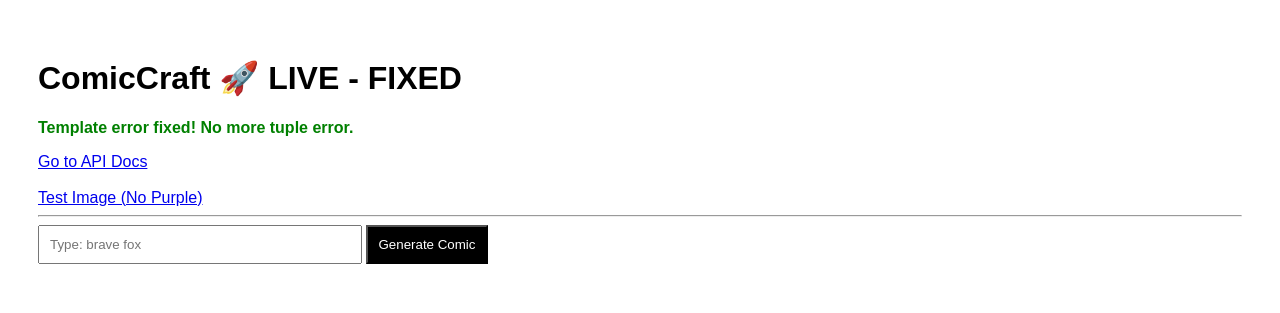
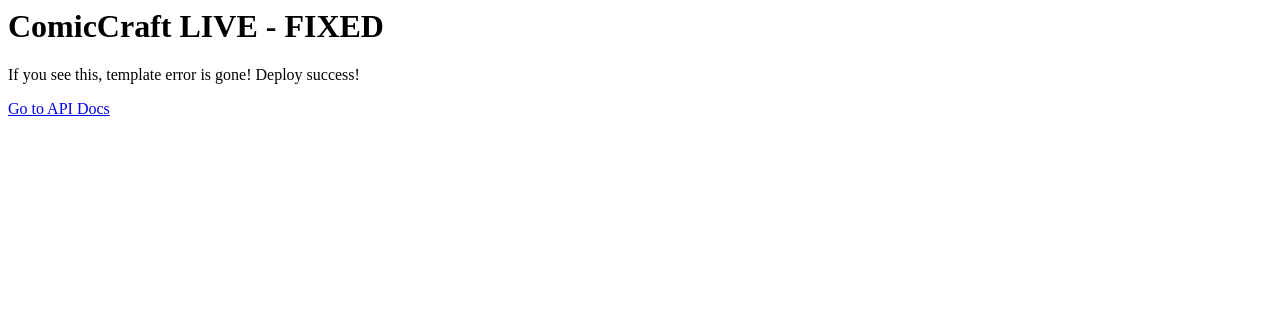
Before and after one commit to s75926347-del/comic-craft, a FastAPI app: page /ui in a window 1280 px wide. Shown: the top 313 px of the page. Run offline with FastAPI, Linux system fonts and the light colour scheme; parts of the project's set-up code (start-up, migrations or seed data) failed here and were passed over.

Commit message:
Update index.html

```diff
--- a/app/templates/index.html
+++ b/app/templates/index.html
@@ -1,34 +1,3 @@
-<!DOCTYPE html>
-<html>
-<head>
-  <title>ComicCraft LIVE - FIXED</title>
-</head>
-<body style="font-family:Arial; padding:30px;">
-  <h1>ComicCraft 🚀 LIVE - FIXED</h1>
-  <p style="color:green; font-weight:bold;">Template error fixed! No more tuple error.</p>
-  <a href="/docs">Go to API Docs</a><br><br>
-  <a href="/test-image">Test Image (No Purple)</a>
-  <hr>
-  <input id="prompt" placeholder="Type: brave fox" style="padding:10px; width:300px;">
-  <button onclick="gen()" style="padding:10px; background:black; color:white;">Generate Comic</button>
-  <div id="r" style="display:flex; gap:10px; flex-wrap:wrap; margin-top:20px;"></div>
-<script>
-async function gen(){
- let p = document.getElementById('prompt').value;
- if(!p) return alert('prompt type pannu da');
- document.getElementById('r').innerHTML = 'Generating... Wait 15 sec...';
- try{
-  let res = await fetch('/generate?prompt='+encodeURIComponent(p)+'&style=cartoon comic');
-  let d = await res.json();
-  let h = '';
-  d.panels.forEach(x => {
-    h += `<div style="border:1px solid #ccc; padding:5px; width:220px;"><img src="${x.image}" width="200"><p>${x.text}</p></div>`;
-  });
-  document.getElementById('r').innerHTML = h;
- } catch(e){
-  document.getElementById('r').innerHTML = 'Error: ' + e;
- }
-}
-</script>
-</body>
-</html>
+<h1>ComicCraft LIVE - FIXED</h1>
+<p>If you see this, template error is gone! Deploy success!</p>
+<a href="/docs">Go to API Docs</a>
```
